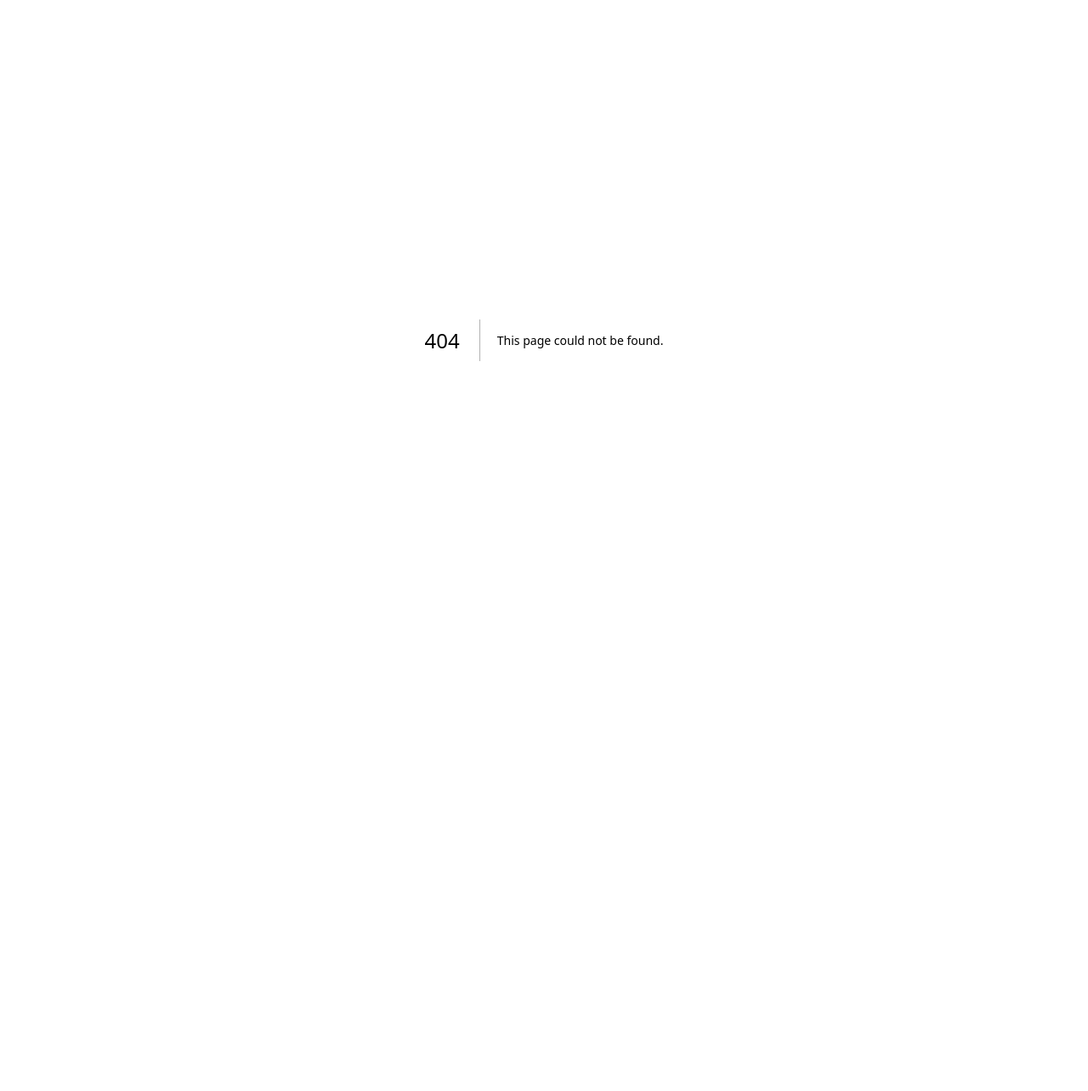
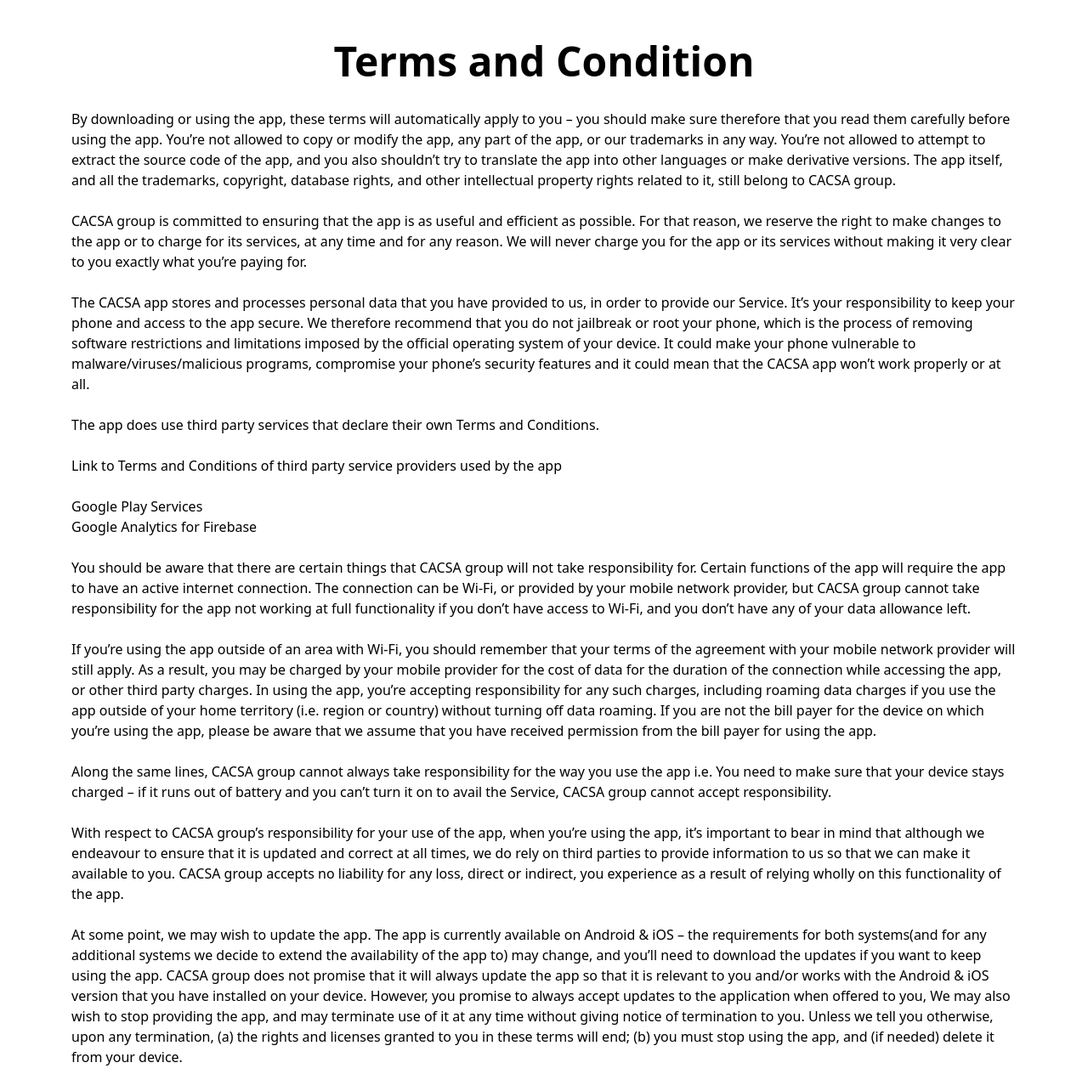
Before and after one commit to Bwise1/Thinktech.ng, a Next.js app: page /terms in a window 1280 px wide. Before the commit this address had no page. Shown: the top 1284 px of the page at 85% size. Before the commit the page ends 800 px from the top, so only its background shows below. Built offline with nearby package versions, Linux system fonts and the light colour scheme.

Commit message:
Delete Data

```diff
--- /dev/null
+++ b/pages/delete.jsx
@@ -0,0 +1,47 @@
+import React from "react";
+import { Link, Element } from "react-scroll";
+
+export default function privacy() {
+  return (
+    <div className="container max-w-6xl mx-auto px-5 py-12">
+      <div className="text-center pb-8">
+        <h1 className="text-5xl font-bold">Data Deletion Request</h1>
+      </div>
+      <p className="mb-6">
+        Thank you for using CACSA APP. If you would like to request the deletion
+        of your data, please follow the steps below:
+      </p>
+
+      <ol className="list-decimal list-inside mb-6">
+        <li>Go to the settings page in the app.</li>
+        <li>Click on the Delete my account button.</li>
+        <li>Fill out the provided form with the necessary information.</li>
+        <li>Submit the form to initiate the data deletion request.</li>
+      </ol>
+
+      <p className="mb-6">
+        Please note that the following types of data will be deleted upon your
+        request:
+      </p>
+      <ul className="list-disc list-inside mb-6">
+        <li>Personal information (e.g., name, email address, etc.)</li>
+        <li>Usage data (e.g., app activity, interactions, etc.)</li>
+        <li>Preferences and settings</li>
+      </ul>
+
+      <p className="mb-6">
+        We will make our best efforts to promptly process your request. However,
+        please be aware that certain data may be retained for additional periods
+        as required by applicable laws or regulations.
+      </p>
+
+      <p className="mb-6">
+        If you have any questions or need further assistance regarding your data
+        deletion request, please contact our support team at
+        <a href="mailto:hello@thinktech.com"> hello@thinktech.com</a>
+      </p>
+
+      <p className="mb-6">Thank you for your understanding and cooperation.</p>
+    </div>
+  );
+}
--- /dev/null
+++ b/pages/terms.jsx
@@ -0,0 +1,140 @@
+import React from "react";
+import { Link, Element } from "react-scroll";
+
+export default function privacy() {
+  return (
+    <div className="container max-w-6xl mx-auto px-5 py-12">
+      <div className="text-center pb-8">
+        <h1 className="text-5xl font-bold">Terms and Condition</h1>
+      </div>
+      <p className="mb-6">
+        By downloading or using the app, these terms will automatically apply to
+        you – you should make sure therefore that you read them carefully before
+        using the app. You’re not allowed to copy or modify the app, any part of
+        the app, or our trademarks in any way. You’re not allowed to attempt to
+        extract the source code of the app, and you also shouldn’t try to
+        translate the app into other languages or make derivative versions. The
+        app itself, and all the trademarks, copyright, database rights, and
+        other intellectual property rights related to it, still belong to CACSA
+        group.
+      </p>
+      <p className="mb-6">
+        CACSA group is committed to ensuring that the app is as useful and
+        efficient as possible. For that reason, we reserve the right to make
+        changes to the app or to charge for its services, at any time and for
+        any reason. We will never charge you for the app or its services without
+        making it very clear to you exactly what you’re paying for.
+      </p>
+      <p className="mb-6">
+        The CACSA app stores and processes personal data that you have provided
+        to us, in order to provide our Service. It’s your responsibility to keep
+        your phone and access to the app secure. We therefore recommend that you
+        do not jailbreak or root your phone, which is the process of removing
+        software restrictions and limitations imposed by the official operating
+        system of your device. It could make your phone vulnerable to
+        malware/viruses/malicious programs, compromise your phone’s security
+        features and it could mean that the CACSA app won’t work properly or at
+        all.
+      </p>
+      <p className="mb-6">
+        The app does use third party services that declare their own Terms and
+        Conditions.
+      </p>
+      <p className="mb-6">
+        Link to Terms and Conditions of third party service providers used by
+        the app
+      </p>
+      <ul className="mb-6">
+        <li>
+          <a
+            href="https://policies.google.com/terms"
+            target="_blank"
+            rel="noopener noreferrer"
+          >
+            Google Play Services
+          </a>
+        </li>
+        <li>
+          <a
+            href="https://firebase.google.com/terms/analytics"
+            target="_blank"
+            rel="noopener noreferrer"
+          >
+            Google Analytics for Firebase
+          </a>
+        </li>
+      </ul>
+      <p className="mb-6">
+        You should be aware that there are certain things that CACSA group will
+        not take responsibility for. Certain functions of the app will require
+        the app to have an active internet connection. The connection can be
+        Wi-Fi, or provided by your mobile network provider, but CACSA group
+        cannot take responsibility for the app not working at full functionality
+        if you don’t have access to Wi-Fi, and you don’t have any of your data
+        allowance left.
+      </p>
+      <p className="mb-6">
+        If you’re using the app outside of an area with Wi-Fi, you should
+        remember that your terms of the agreement with your mobile network
+        provider will still apply. As a result, you may be charged by your
+        mobile provider for the cost of data for the duration of the connection
+        while accessing the app, or other third party charges. In using the app,
+        you’re accepting responsibility for any such charges, including roaming
+        data charges if you use the app outside of your home territory (i.e.
+        region or country) without turning off data roaming. If you are not the
+        bill payer for the device on which you’re using the app, please be aware
+        that we assume that you have received permission from the bill payer for
+        using the app.
+      </p>
+      <p className="mb-6">
+        Along the same lines, CACSA group cannot always take responsibility for
+        the way you use the app i.e. You need to make sure that your device
+        stays charged – if it runs out of battery and you can’t turn it on to
+        avail the Service, CACSA group cannot accept responsibility.
+      </p>
+      <p className="mb-6">
+        With respect to CACSA group’s responsibility for your use of the app,
+        when you’re using the app, it’s important to bear in mind that although
+        we endeavour to ensure that it is updated and correct at all times, we
+        do rely on third parties to provide information to us so that we can
+        make it available to you. CACSA group accepts no liability for any loss,
+        direct or indirect, you experience as a result of relying wholly on this
+        functionality of the app.
+      </p>
+      <p className="mb-6">
+        At some point, we may wish to update the app. The app is currently
+        available on Android &amp; iOS – the requirements for both systems(and
+        for any additional systems we decide to extend the availability of the
+        app to) may change, and you’ll need to download the updates if you want
+        to keep using the app. CACSA group does not promise that it will always
+        update the app so that it is relevant to you and/or works with the
+        Android &amp; iOS version that you have installed on your device.
+        However, you promise to always accept updates to the application when
+        offered to you, We may also wish to stop providing the app, and may
+        terminate use of it at any time without giving notice of termination to
+        you. Unless we tell you otherwise, upon any termination, (a) the rights
+        and licenses granted to you in these terms will end; (b) you must stop
+        using the app, and (if needed) delete it from your device.
+      </p>
+      <p className="mb-6">
+        <strong>Changes to This Terms and Conditions</strong>
+      </p>
+      <p className="mb-6">
+        We may update our Terms and Conditions from time to time. Thus, you are
+        advised to review this page periodically for any changes. We will notify
+        you of any changes by posting the new Terms and Conditions on this page.
+      </p>
+      <p className="mb-6">
+        These terms and conditions are effective as of 2023-05-12
+      </p>
+      <p className="mb-6">
+        <strong>Contact Us</strong>
+      </p>
+      <p className="mb-6">
+        If you have any questions or suggestions about our Terms and Conditions,
+        do not hesitate to contact us at
+        <a href="mailto:hello@thinktech.com"> hello@thinktech.com</a>
+      </p>
+    </div>
+  );
+}
```
